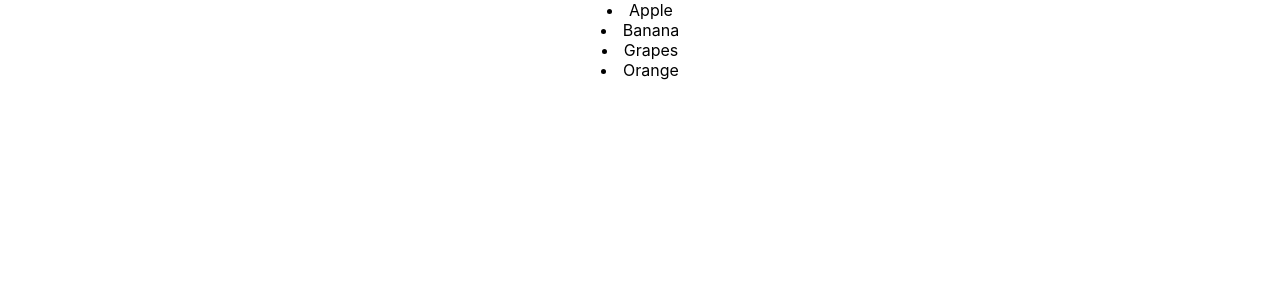
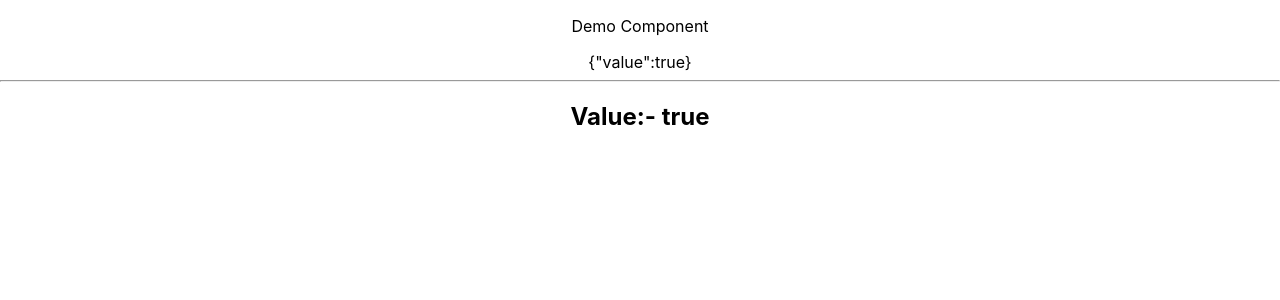
Before and after one commit to sixthh-sense/react_master, a React (Create React App) app: page / in a window 1280 px wide. Shown: the top 300 px of the page. Built offline with nearby package versions, Linux system fonts and the light colour scheme.

Commit message:
#35 props default - true

```diff
--- a/src/App.js
+++ b/src/App.js
@@ -1,31 +1,12 @@
-import React, {useState} from "react";
 import "./css/styles.css";
-import ListItem from "./components/ListItem";
+import DemoComponent from "./components/DemoComponent";
 
 export default function App() {
-    const temp = [
-        {id:1, pName: 'Apple', price:'$10'},
-        {id:2, pName: 'Banana', price:'$5'},
-        {id:3, pName: 'Grapes', price:'$7'},
-        {id:4, pName: 'Orange', price:'$8'}
-    ];
-    const [products, setProducts] = useState(temp);
-
-    let productList = (
-        products.map((product, i) => {
-            return (
-                <ListItem key={product.id} pName={product.pName}/>
-            )
-        })
-    );
-
-    // whenever using the map() method, make sure the key attribute is "unique"
-    // BEWARE: index is NOT a stable identity for every item
-    return (
-        <div className="App">
-            {
-                productList
-            }
-        </div>
-    );
+    // no value given to attribute props? defaults to "true"
+    // needs to be stringified to be shown
+   return (
+       <div className="App">
+           <DemoComponent value/>
+       </div>
+   )
 }
--- /dev/null
+++ b/src/components/DemoComponent.js
@@ -0,0 +1,12 @@
+import React from 'react';
+const DemoComponent = (props) => {
+    return(
+        <div>
+            <p>Demo Component</p>
+            {JSON.stringify(props)}
+            <hr/>
+            <h2>Value:- {props.value.toString()}</h2>
+        </div>
+    )
+}
+export default DemoComponent;
```
